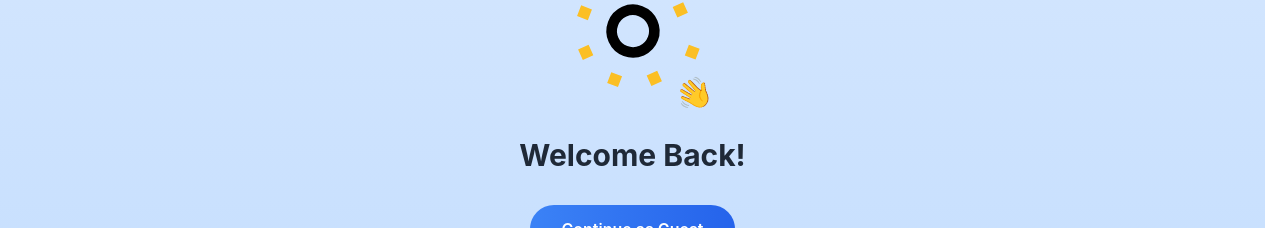
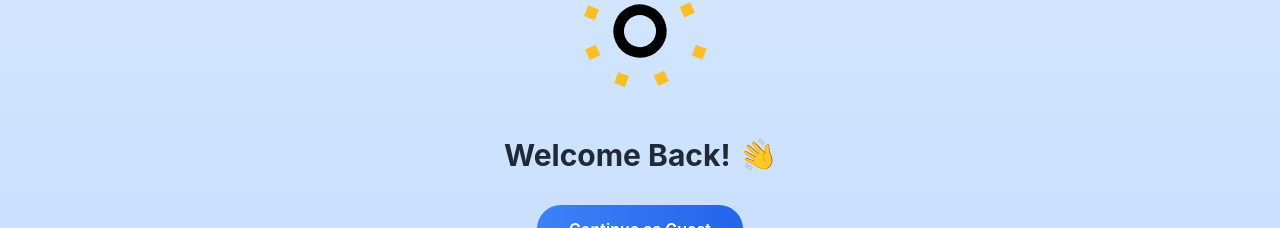
Before and after one commit to Vivek-Py/Taskly, a React (Create React App) app: page /login in a window 1280 px wide. Shown: the part 285-513 px from the top of the page. Built offline with nearby package versions, Linux system fonts and the light colour scheme; no server answers.

Commit message:
Fix text formatting

```diff
--- a/src/components/TaskView/TaskList/Table/PriorityDropdown.tsx
+++ b/src/components/TaskView/TaskList/Table/PriorityDropdown.tsx
@@ -38,7 +38,7 @@ const PriorityDropdown = () => {
           {Priorities.map((priority) => (
             <div
               key={priority}
-              className={`px-4 py-2 hover:bg-gray-100 cursor-pointer ${
+              className={`px-4 py-2 hover:bg-gray-100 cursor-pointer capitalize ${
                 filter.priority === priority ? 'text-blue-600 font-medium' : ''
               }`}
               onClick={() => {
--- a/src/components/TaskView/TaskList/Table/StatusDropdown.tsx
+++ b/src/components/TaskView/TaskList/Table/StatusDropdown.tsx
@@ -1,4 +1,4 @@
-import {useState} from 'react';
+import {useCallback, useState} from 'react';
 import Icon from '@atomComponents/Icon';
 import {ITaskStatus, useTaskStore} from '@store/useTaskStore';
 import {Status} from './constants';
@@ -9,6 +9,12 @@ const StatusDropdown = () => {
   const handleFilter = (filter: ITaskStatus | null) => {
     setFilter({status: filter});
   };
+  const formatStatus = useCallback((status: string) => {
+    return status
+      .split('_')
+      .map((word) => word.charAt(0).toUpperCase() + word.slice(1))
+      .join(' ');
+  }, []);
   return (
     <>
       <div
@@ -46,7 +52,7 @@ const StatusDropdown = () => {
                 setShowStatusFilter(false);
               }}
             >
-              {status}
+              {formatStatus(status)}
             </div>
           ))}
         </div>
--- a/src/components/TaskView/TaskList/Table/index.tsx
+++ b/src/components/TaskView/TaskList/Table/index.tsx
@@ -1,6 +1,6 @@
 import {motion} from 'framer-motion';
 import Icon from '@atomComponents/Icon';
-import {useState, useEffect} from 'react';
+import {useState, useEffect, useCallback} from 'react';
 import {ITask, useTaskStore} from '@store/useTaskStore';
 import Pagination from '@components/atom/Pagination';
 import PriorityDropdown from './PriorityDropdown';
@@ -39,6 +39,13 @@ const Table = ({data, customField}: {data: ITask[]; customField: string | null})
 
   const startIndex = (currentPage - 1) * itemsPerPage;
   const paginatedData = sortedData.slice(startIndex, startIndex + itemsPerPage);
+
+  const formatStatus = useCallback((status: string) => {
+    return status
+      .split('_')
+      .map((word) => word.charAt(0).toUpperCase() + word.slice(1))
+      .join(' ');
+  }, []);
 
   return (
     <>
@@ -109,8 +116,8 @@ const Table = ({data, customField}: {data: ITask[]; customField: string | null})
                     {task.title}
                   </div>
                 </td>
-                <td className={dataCellStyle}>{task.priority}</td>
-                <td className={dataCellStyle}>{task.status}</td>
+                <td className={`${dataCellStyle} capitalize`}>{task.priority}</td>
+                <td className={dataCellStyle}>{formatStatus(task.status)}</td>
                 {customField && (
                   <td className={dataCellStyle + ' truncate'}>{task[customField]}</td>
                 )}
--- a/src/index.css
+++ b/src/index.css
@@ -3,7 +3,7 @@
 @tailwind utilities;
 
 html {
-  scrollbar-gutter: stable;
+  overflow-y: scroll;
 }
 
 body {
--- a/src/pages/Login/index.tsx
+++ b/src/pages/Login/index.tsx
@@ -51,28 +51,28 @@ const Login: React.FC = () => {
         className="relative mb-8"
       >
         <SunIcon />
+      </motion.div>
+      <motion.h1
+        className="text-3xl font-bold mb-8 text-gray-800 flex flex-row items-center gap-2"
+        initial={{opacity: 0, y: -10}}
+        animate={{opacity: 1, y: 0}}
+        transition={{duration: 1}}
+      >
+        Welcome Back!
         <motion.div
-          className="absolute -right-4 -bottom-4 text-3xl"
+          className="text-3xl self-start"
           animate={{rotate: [0, 20, -20, 20, 0]}}
           transition={{repeat: Infinity, duration: 1, ease: 'easeInOut'}}
         >
           👋
         </motion.div>
-      </motion.div>
-      <motion.h1
-        className="text-3xl font-bold mb-8 text-gray-800"
-        initial={{opacity: 0, y: -10}}
-        animate={{opacity: 1, y: 0}}
-        transition={{duration: 1}}
-      >
-        Welcome Back!
       </motion.h1>
 
       <motion.button
         onClick={handleLogin}
         whileHover={{scale: 1.1}}
         whileTap={{scale: 0.9}}
-        className="relative overflow-hidden px-8 py-3 rounded-full bg-gradient-to-r from-blue-500 to-blue-600 text-white font-semibold transform transition-all duration-300 focus:outline-none focus:ring-2 focus:ring-blue-400 focus:ring-opacity-50"
+        className="relative overflow-hidden px-8 py-3 rounded-full bg-gradient-to-r from-blue-500 to-blue-600 text-white font-semibold transform transition-all duration-300 focus:outline-none focus:ring-2 focus:ring-blue-400 focus:ring-opacity-50 "
       >
         Continue as Guest
       </motion.button>
```
